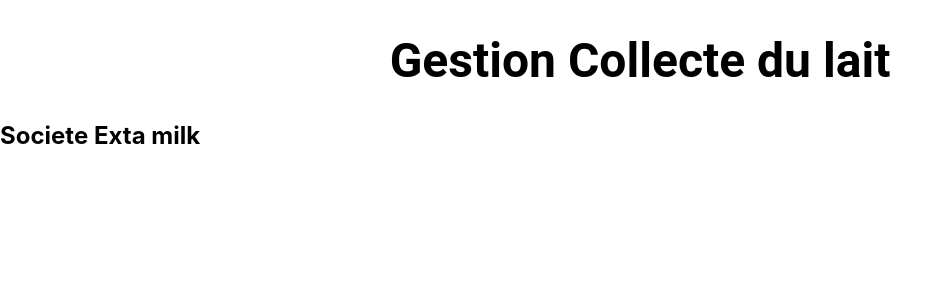
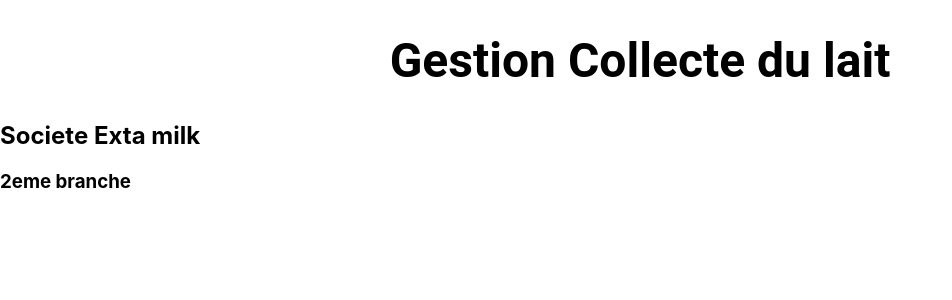
Before and after one commit to youness-elbaz/gestion-lait, a React (Create React App) app: page / in a window 1280 px wide. Shown: the top 300 px of the page, without its empty margins (0-952 px from the left). Built offline with nearby package versions, Linux system fonts and the light colour scheme.

Commit message:
testbrunch

```diff
--- a/src/App.js
+++ b/src/App.js
@@ -5,6 +5,7 @@ function App() {
 <>
     <h1 className="Title">Gestion Collecte du lait</h1>
     <h2>Societe Exta milk</h2>
+    <h3>2eme branche</h3>
 </>
   );
 }
```
